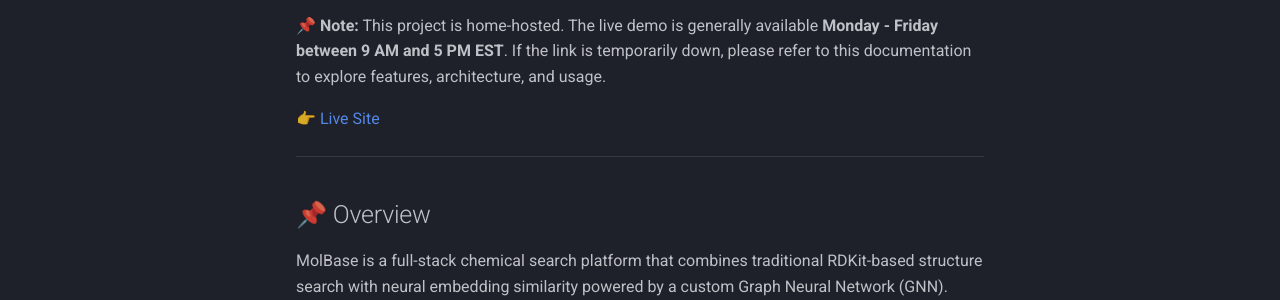
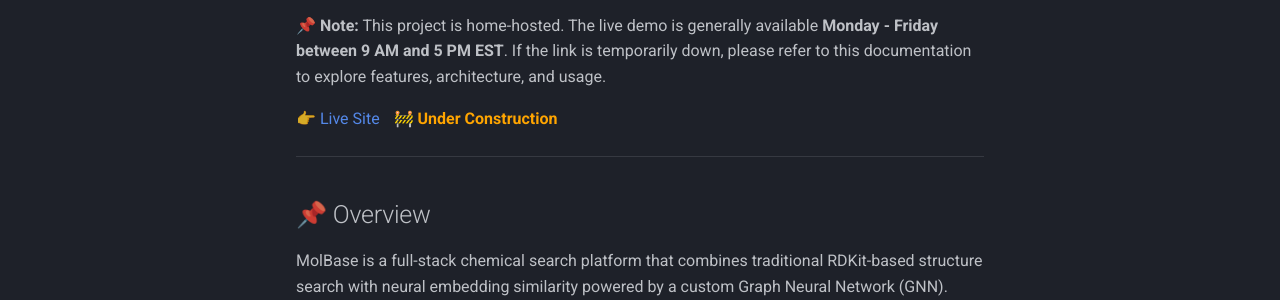
Before and after one commit to FarzamA/molbase-docs, an MkDocs documentation site: the page built from docs/index.md, in a window 1280 px wide and 1256 px high. Shown: the part 234-534 px from the top of the window. Built offline with MkDocs 1.6.1 and Material for MkDocs 9.7.7, drawn with Linux system fonts in a browser that asks for light colours; part of the change alters nothing that is shown.

```diff
--- a/mkdocs.yml
+++ b/mkdocs.yml
@@ -14,3 +14,5 @@ markdown_extensions:
   - pymdownx.superfences
 extra_css:
   - stylesheets/custom-admonitions.css
+extra_javascript:
+  - javascript/maintainence-check.js
```
Also changed, not shown: site/404.html, site/architecture/index.html, site/features/index.html, site/index.html, site/setup/index.html.
